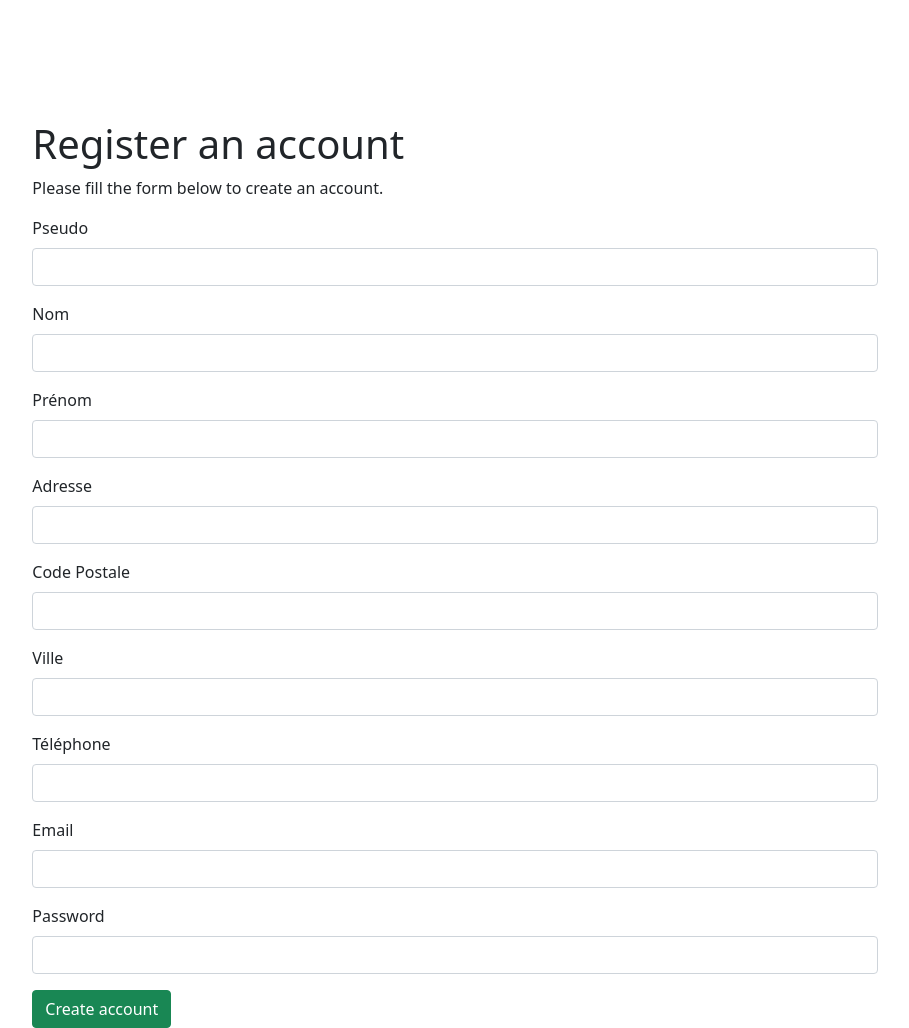
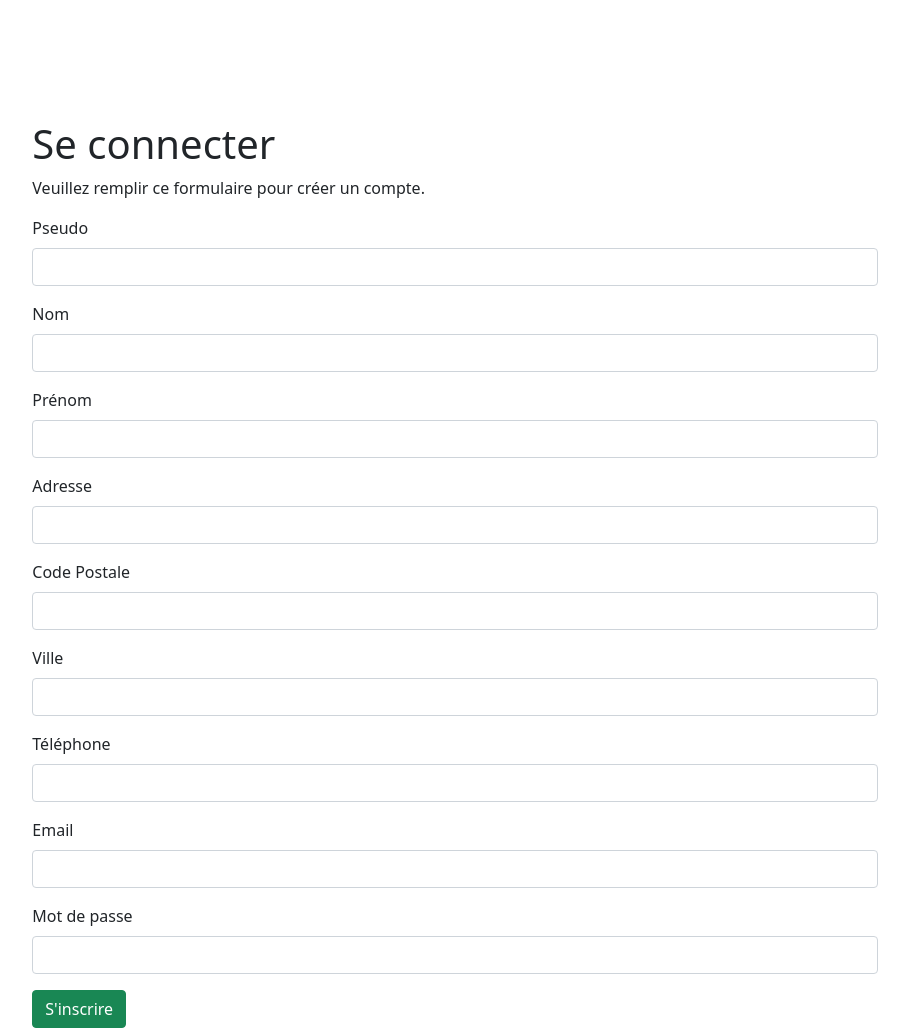
Before and after one commit to trueChoan/Hackaton, a PHP site: template src/View/User/register.html.twig in a window 1280 px wide. Shown: the part 56-1084 px from the top of the page, without its empty margins (185-1094 px from the left). Run offline with PHP 8.4, Linux system fonts and the light colour scheme; the template is opened without the code that fills it, so the values that code supplies are empty; some libraries are stand-ins or nearby versions.

Commit message:
form fix

```diff
--- a/src/View/User/_form-register.html.twig
+++ b/src/View/User/_form-register.html.twig
@@ -1,60 +1,108 @@
 <h1>
-	Register an account
+    Se connecter
+
+
+
+
 </h1>
 <p>
-	Please fill the form below to create an account.
+    Veuillez remplir ce formulaire pour créer un compte.
+
+
+
+
 </p>
 <form action="" id="{{ formId }}" method="post">
 
     <div class="mb-3">
         <label for="pseudo" class="form-label">
             Pseudo
+
+
+
+
         </label>
         <input class="form-control" type="text" id="pseudo" name="pseudo"></div>
 
         <div class="mb-3">
             <label for="nom" class="form-label">
                 Nom
+
+
+
+
             </label>
             <input class="form-control" type="text" id="nom" name="nom"></div>
 
             <div class="mb-3">
                 <label for="prenom" class="form-label">
                     Prénom
+
+
+
+
                 </label>
                 <input class="form-control" type="text" id="prenom" name="prenom"></div>
 
                 <div class="mb-3">
                     <label for="adresse" class="form-label">
                         Adresse
+
+
+
+
                     </label>
                     <input class="form-control" type="text" id="adresse" name="adresse"></div>
                     <div class="mb-3">
                         <label for="codepostale" class="form-label">
                             Code Postale
+
+
+
+
                         </label>
                         <input class="form-control" type="number" id="codepostale" name="codepostale"></div>
                         <div class="mb-3">
                             <label for="ville" class="form-label">
                                 Ville
+
+
+
+
                             </label>
                             <input class="form-control" type="text" id="ville" name="ville"></div>
                             <div class="mb-3">
                                 <label for="telephone" class="form-label">
                                     Téléphone
+
+
+
+
                                 </label>
                                 <input class="form-control" type="number" id="telephone" name="telephone"></div>
                                 <div class="mb-3">
                                     <label for="email" class="form-label">
                                         Email
+
+
+
+
                                     </label>
                                     <input class="form-control" type="email" id="email" name="email"></div>
                                     <div class="mb-3">
                                         <label for="password" class="form-label">
-			Password
+                                            Mot de passe
+
+
+
+
                                         </label>
                                         <input class="form-control" type="password" id="password" name="password"></div>
                                         <button type="submit" form="form-register-page" class="btn btn-success">
-		Create account
+                                            S'inscrire
+
+
+
+
                                         </button>
                                     </form>
--- a/src/routes.php
+++ b/src/routes.php
@@ -10,6 +10,7 @@ return [
     '' => ['HomeController', 'index',],
     'login' => ['UserController', 'login',],
     'register' => ['UserController', 'register',],
+    'logout' => ['UserController', 'logout',],
     'items' => ['ItemController', 'index',],
     'items/edit' => ['ItemController', 'edit', ['id']],
     'items/show' => ['ItemController', 'show', ['id']],
```
Lines whose indentation alone changed are shown as unchanged.
